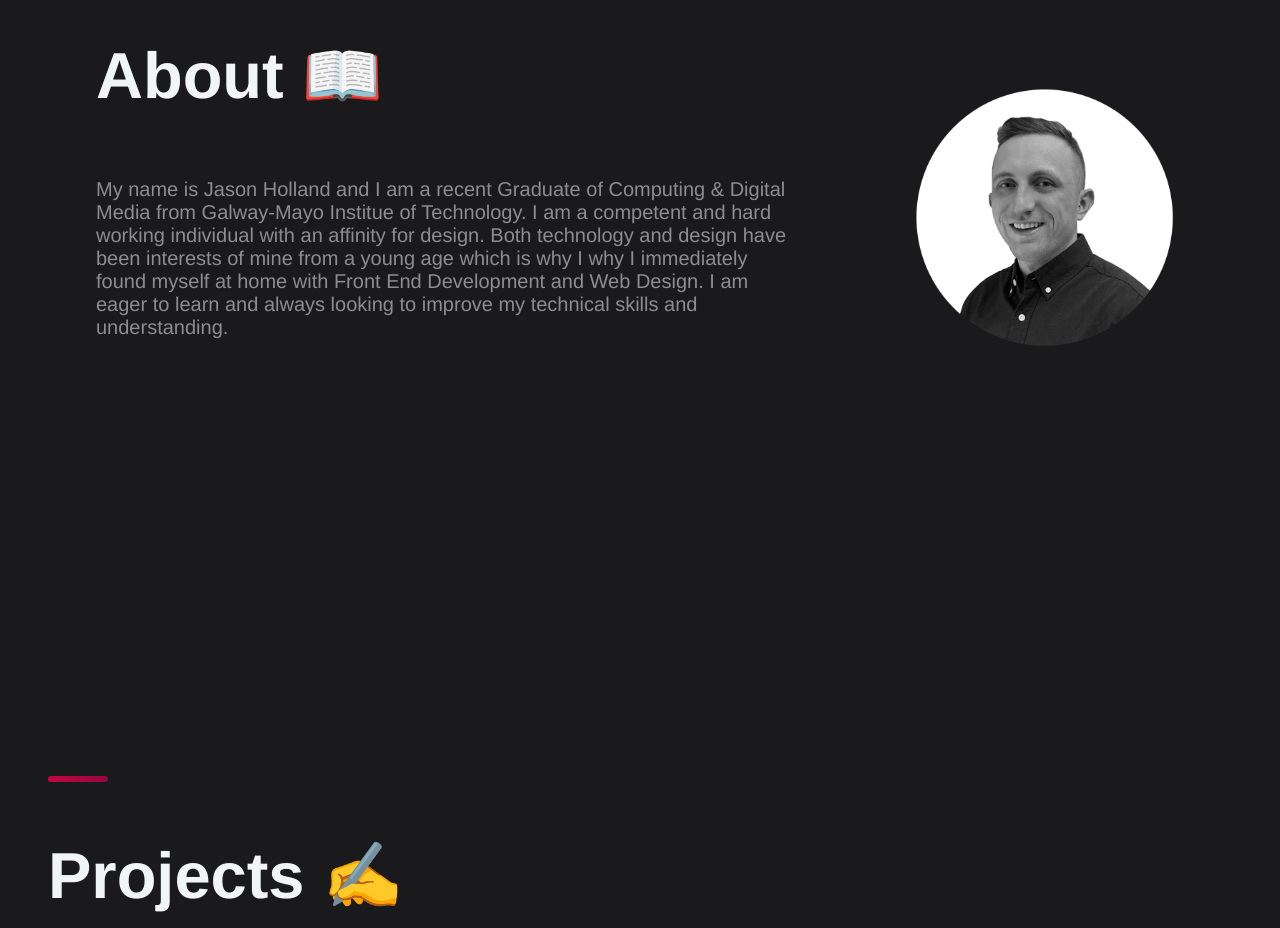
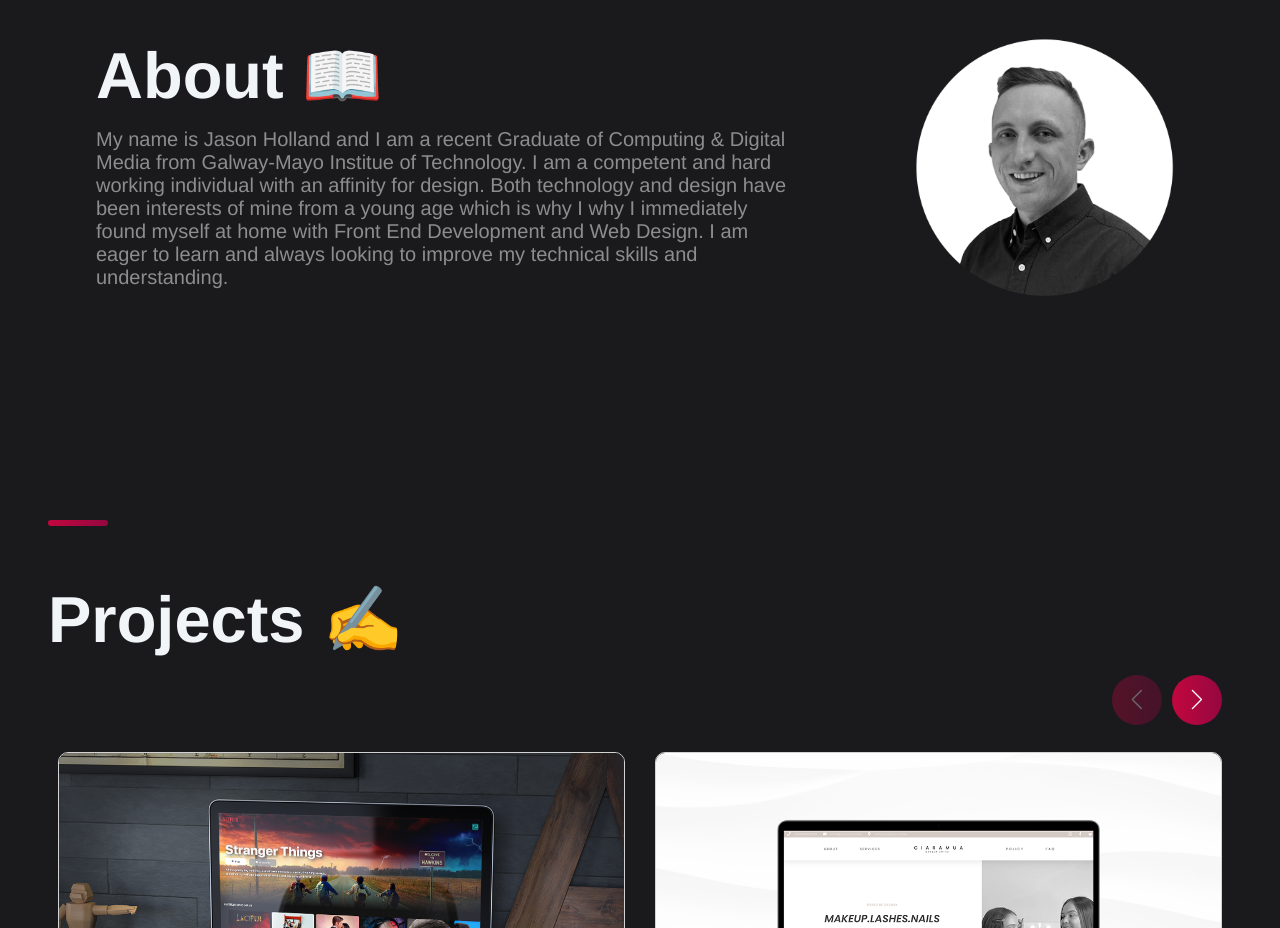
Before and after one commit to jholland93/personal-portfolio, a Next.js app: page / in a window 1280 px wide. Shown: the part 840-1768 px from the top of the page. Built offline with nearby package versions, Linux system fonts and the light colour scheme.

Commit message:
added about section

```diff
--- a/src/components/About/About.js
+++ b/src/components/About/About.js
@@ -16,8 +16,8 @@ import {
 } from "./AboutStyles";
 
 const About = () => (
-  <AboutContainer id="about">
-    <Section>
+  <AboutContainer>
+    <Section id="about">
       <SectionDivider />
       <SectionTitle main>About 📖</SectionTitle>
 
--- a/src/components/About/AboutStyles.js
+++ b/src/components/About/AboutStyles.js
@@ -1,17 +1,13 @@
 import styled from "styled-components";
 
 export const AboutContainer = styled.div`
-  height: 100vh;
-
   @media ${(props) => props.theme.breakpoints.sm} {
-    margin-bottom: 20rem;
   }
 `;
 
 export const AboutContent = styled.div`
   display: flex;
   flex-direction: row;
-  margin-top: 5rem;
 
   @media ${(props) => props.theme.breakpoints.sm} {
     flex-direction: column;
--- a/src/components/Projects/ProjectsStyles.js
+++ b/src/components/Projects/ProjectsStyles.js
@@ -31,10 +31,17 @@ export const GridContainer = styled.section`
     transform: translateY(50%);
     color: white;
     border-radius: 100%;
+    @media ${(props) => props.theme.breakpoints.sm} {
+      right: 50%;
+    }
   }
 
   .swiper-button-next {
     right: 0;
+    @media ${(props) => props.theme.breakpoints.sm} {
+      right: 50%;
+      margin-right: -60px;
+    }
   }
 
   .swiper-button-prev::after,
@@ -50,6 +57,9 @@ export const BlogCard = styled.div`
   min-height: 99%;
   @media ${(props) => props.theme.breakpoints.md} {
     margin: 0 3rem;
+  }
+  @media ${(props) => props.theme.breakpoints.sm} {
+    margin: 0;
   }
 `;
 export const TitleContent = styled.div`
--- a/src/styles/GlobalComponents/index.js
+++ b/src/styles/GlobalComponents/index.js
@@ -52,10 +52,9 @@ export const SectionTitle = styled.h2`
 
   @media ${(props) => props.theme.breakpoints.sm} {
     font-size: ${(props) => (props.main ? "36px" : "32px")};
-    margin: 0 auto;
     line-height: 40px;
     line-height: ${(props) => (props.main ? "32px" : "40px")};
-    margin-bottom: 3rem;
+    margin-bottom: 2rem;
     padding: ${(props) => (props.main ? "16px  8px" : "0")};
   }
 `;
```
